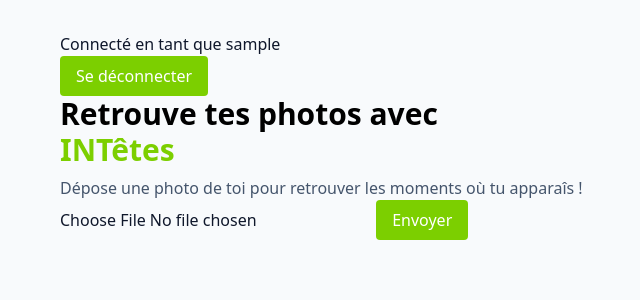
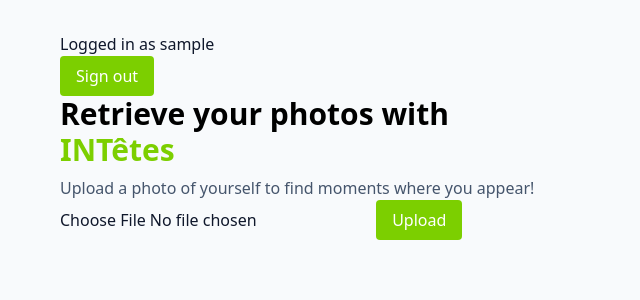
Before and after one commit to eldertek/TSP_2AFISA_8466, a Django app: page / in a window 1280 px wide. Shown: the top 300 px of the page, without its empty margins (36-676 px from the left). Run offline with Django 5.2, Linux system fonts and the light colour scheme; the visitor is signed in with stand-in values (Sample User, id 1).

Commit message:
feat: début de l'i18n (réglages et templates en anglais à traduire)

```diff
--- a/config/settings.py
+++ b/config/settings.py
@@ -12,6 +12,8 @@ https://docs.djangoproject.com/en/6.1/ref/settings/
 
 import os
 from pathlib import Path
+
+from django.utils.translation import gettext_lazy as _
 
 # Build paths inside the project like this: BASE_DIR / 'subdir'.
 BASE_DIR = Path(__file__).resolve().parent.parent
@@ -47,6 +49,7 @@ INSTALLED_APPS = [
 MIDDLEWARE = [
     "django.middleware.security.SecurityMiddleware",
     "django.contrib.sessions.middleware.SessionMiddleware",
+    "django.middleware.locale.LocaleMiddleware",
     "django.middleware.common.CommonMiddleware",
     "django.middleware.csrf.CsrfViewMiddleware",
     "django.contrib.auth.middleware.AuthenticationMiddleware",
@@ -121,6 +124,8 @@ AUTH_PASSWORD_VALIDATORS = [
 # https://docs.djangoproject.com/en/6.1/topics/i18n/
 
 LANGUAGE_CODE = "fr"
+LANGUAGES = [("fr", _("French")), ("en", _("English"))]
+LOCALE_PATHS = [BASE_DIR / "locale"]
 
 TIME_ZONE = "Europe/Paris"
 
--- a/search/templates/search/home.html
+++ b/search/templates/search/home.html
@@ -1,5 +1,7 @@
+{% load i18n %}
+{% get_current_language as LANGUAGE_CODE %}
 <!doctype html>
-<html lang="fr">
+<html lang="{{ LANGUAGE_CODE}}">
 <head>
   <meta charset="utf-8">
   <script src="https://cdn.jsdelivr.net/npm/@tailwindcss/browser@4"></script>
@@ -7,17 +9,17 @@
 </head>
 <body class="bg-slate-50 text-slate-900">
   <main class="mx-auto max-w-6xl p-8">
-    <p>Connecté en tant que {{ user.username }}</p>
+    <p>{% blocktranslate with name=user.username %}Logged in as {{ name }}{% endblocktranslate %}</p>
     <form method="post" action="{% url 'logout' %}">
       {% csrf_token %}
-      <button type="submit" class="bg-lime-500 text-white px-4 py-2 rounded">Se déconnecter</button>
+      <button type="submit" class="bg-lime-500 text-white px-4 py-2 rounded">{% translate  "Sign out" %}</button>
     </form>
-    <h1 class="text-3xl font-bold text-black">Retrouve tes photos avec </h1><h1 class="text-3xl font-bold text-lime-500">INTêtes</h1>
-    <p class="mt-2 text-slate-600">Dépose une photo de toi pour retrouver les moments où tu apparaîs !</p>
+    <h1 class="text-3xl font-bold text-black">{% translate  "Retrieve your photos with" %}</h1><h1 class="text-3xl font-bold text-lime-500">INTêtes</h1>
+    <p class="mt-2 text-slate-600">{% translate  "Upload a photo of yourself to find moments where you appear!" %}</p>
     <form method="post" enctype="multipart/form-data" action="{% url 'home' %}">
       {% csrf_token %}
       <input type="file" name="photo" required>
-      <button type="submit" class="bg-lime-500 text-white px-4 py-2 rounded">Envoyer</button>
+      <button type="submit" class="bg-lime-500 text-white px-4 py-2 rounded">{% translate  "Upload" %}</button>
     </form>
     {% if results %}
     <div class="mt-4 p-4 grid-cols-3 grid gap-3 border rounded">
```
Also changed, not shown: indexing/templates/registration/login.html (+8 -5 lines), search/templates/registration/register.html (+8 -4 lines).
